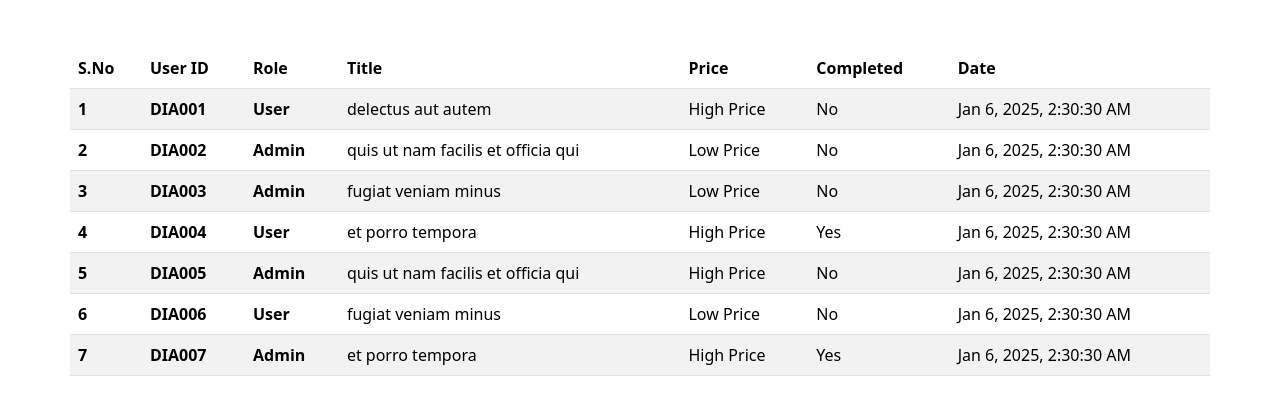
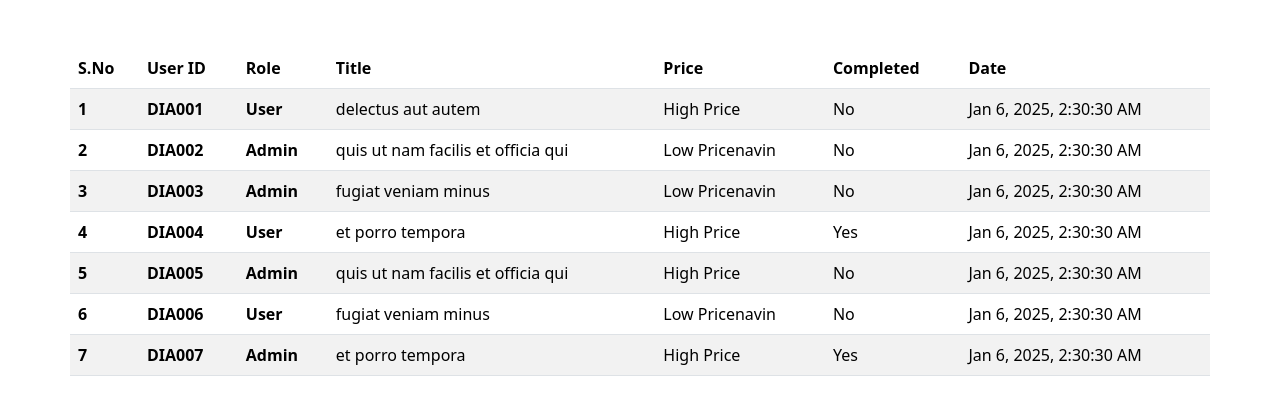
Before and after one commit to navinknd/AngularCourse, an Angular app: page / in a window 1280 px wide. Shown: the top 414 px of the page. Built offline with nearby package versions, Linux system fonts and the light colour scheme.

Commit message:
pipe arg added

```diff
--- a/src/app/components/pice-cal.pipe.ts
+++ b/src/app/components/pice-cal.pipe.ts
@@ -6,8 +6,10 @@ import { Pipe, PipeTransform } from '@angular/core';
 export class PiceCalPipe implements PipeTransform {
 
   transform(value: number, ...args: unknown[]): string {
+    console.log(args);
+
     if (value <= 1000) {
-      return "Low Price"
+      return "Low Price" + args[0]
     } else {
       return "High Price"
     }
--- a/src/app/components/pipes/pipes.component.html
+++ b/src/app/components/pipes/pipes.component.html
@@ -26,7 +26,7 @@
           </td> -->
           <!-- <td>{{ obj.price | currency : "INR" }}</td> -->
           <td>
-            {{ obj.price | piceCal }}
+            {{ obj.price | piceCal : "navin" }}
             <!-- {{ obj.price | number : "4.1-5" }} -->
           </td>
 
```
